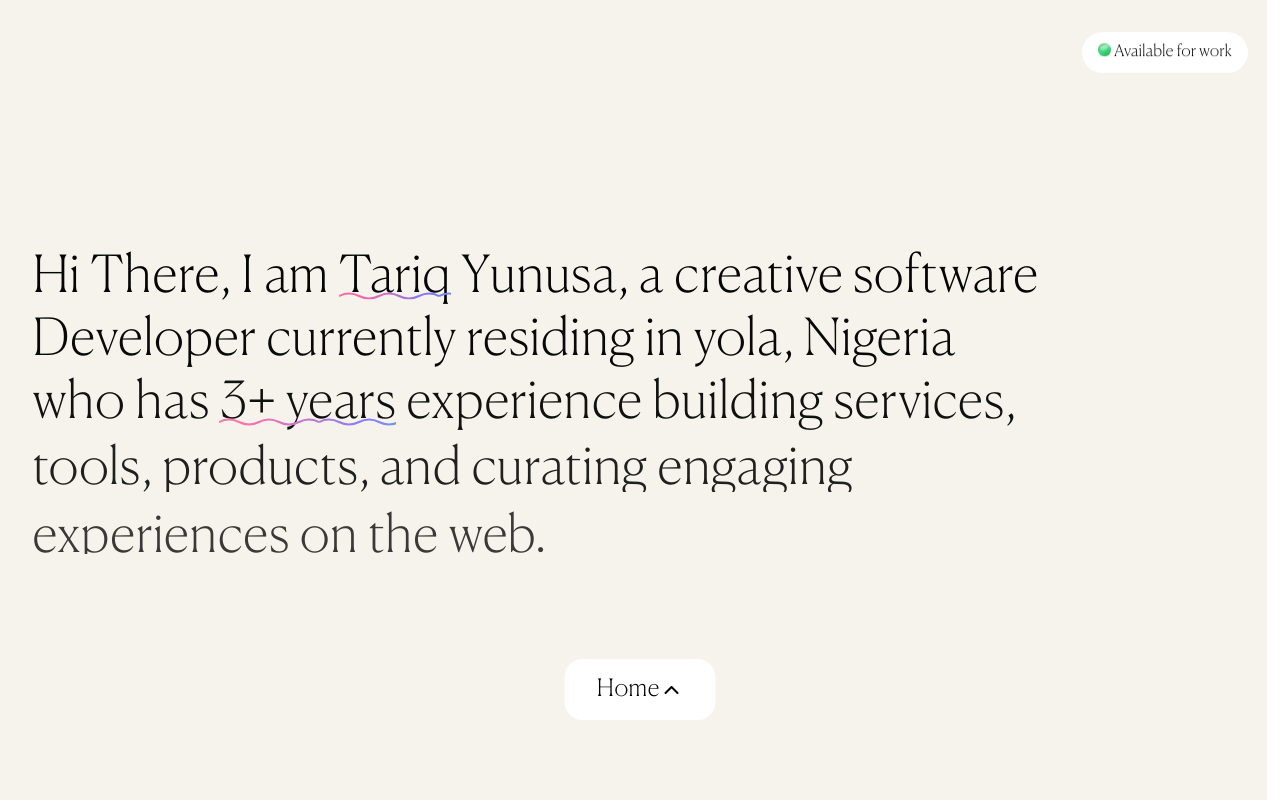
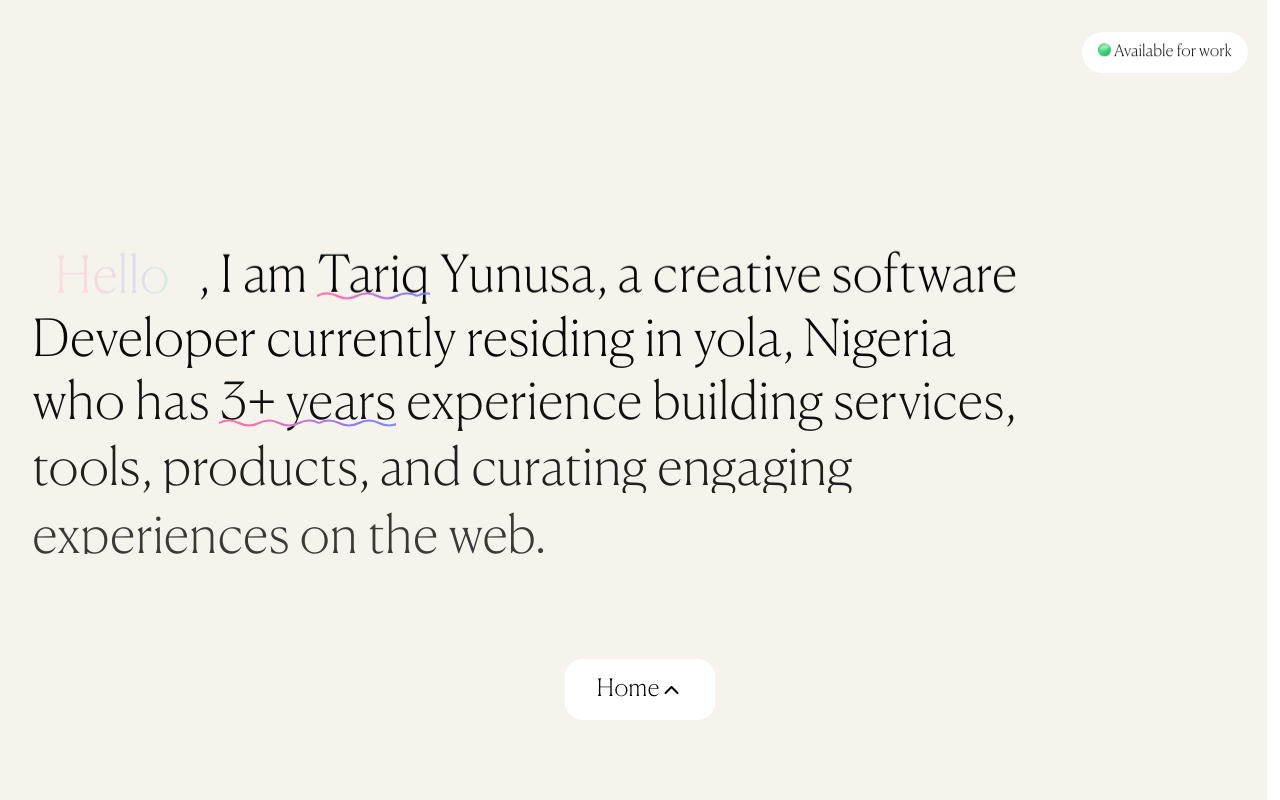
Before and after one commit to tariqyunusa/tariq, a Next.js app: page / in a window 1280 px wide. Shown: the top 800 px of the page. Built offline with nearby package versions, Linux system fonts and the light colour scheme.

Commit message:
added greeting

```diff
--- /dev/null
+++ b/app/components/Greeting.jsx
@@ -0,0 +1,42 @@
+import React from "react";
+import { useState, useEffect } from "react";
+import { motion, AnimatePresence } from "framer-motion";
+import styles from "../styles/Greetings.module.css";
+
+const Greeting = () => {
+  const greetings = [
+    "Hello",
+    "Bonjour",
+    "Hola",
+    "Ciao",
+    "مرحبا",
+    "नमस्ते।",
+    "Olá",
+  ];
+  const [index, setIndex] = useState(0);
+
+  useEffect(() => {
+    const interval = setInterval(() => {
+      setIndex((prev) => (prev + 1) % greetings.length);
+    }, 2000);
+    return () => clearInterval(interval);
+  }, []);
+  return (
+    <div className={styles.greetings}>
+     <div className={styles.greeting__wrapper}>
+         <AnimatePresence mode="wait">
+        <motion.span
+          key={greetings[index]}
+          initial={{ opacity: 0, y: 20 }}
+          animate={{ opacity: 1, y: 0 }}
+          exit={{ opacity: 0, y: -20 }}
+          transition={{ duration: 0.8 }}
+          className={styles.greeting__headline}
+        >{greetings[index]}</motion.span>
+      </AnimatePresence>
+     </div>
+    </div>
+  );
+};
+
+export default Greeting;
--- a/app/page.js
+++ b/app/page.js
@@ -7,6 +7,7 @@ import About from "./About";
 import Play from "./Play";
 import Footer from "./components/Footer";
 import { textReveal } from "./utils/Animations";
+import Greeting from "./components/Greeting";
 
 export default function Home() {
 useEffect(() => {
@@ -23,7 +24,7 @@ useEffect(() => {
         <div className={styles.hero__section_main_text}>
         <h1 data-animation = 'header'>
             <span>
-            Hi There, I am{" "}
+           <Greeting />, I am{" "}
             <Popup >
               Tariq
             </Popup>{" "}
--- /dev/null
+++ b/app/styles/Greetings.module.css
@@ -0,0 +1,40 @@
+@font-face {
+  font-family: "Canela";
+  src: url("/fonts/CanelaDeck-Thin-Trial.otf") format("opentype");
+  font-weight: 100;
+  font-style: normal;
+}
+.greetings {
+  display: flex;
+  justify-items: center;
+  align-items: center;
+  display: inline-block;
+  vertical-align: middle;
+  min-width: 5ch;
+}
+.greeting__headline {
+  font-family: "Canela", serif;
+  font-weight: 100;
+  font-size: clamp(1rem, 4vw, 3.5rem);
+  line-height: 1.2em;
+  text-align: center;
+  margin-right: 0.4rem;
+  position: relative;
+  cursor: pointer;
+  text-decoration: underline;
+  background: linear-gradient(90deg, #ff7eb3, #ff65a3, #7a75ff, #50c9c3);
+  -webkit-background-clip: text;
+  -webkit-text-fill-color: transparent;
+  transition: opacity 0.3s ease-in-out;
+  cursor: pointer;
+}
+.greeting__wrapper {
+  display: flex;
+  justify-content: center;
+  align-items: center;
+}
+@media screen and (min-width: 230px) and (max-width: 500px) {
+    .greetings {
+        min-width: 4ch;
+    }
+}
```
